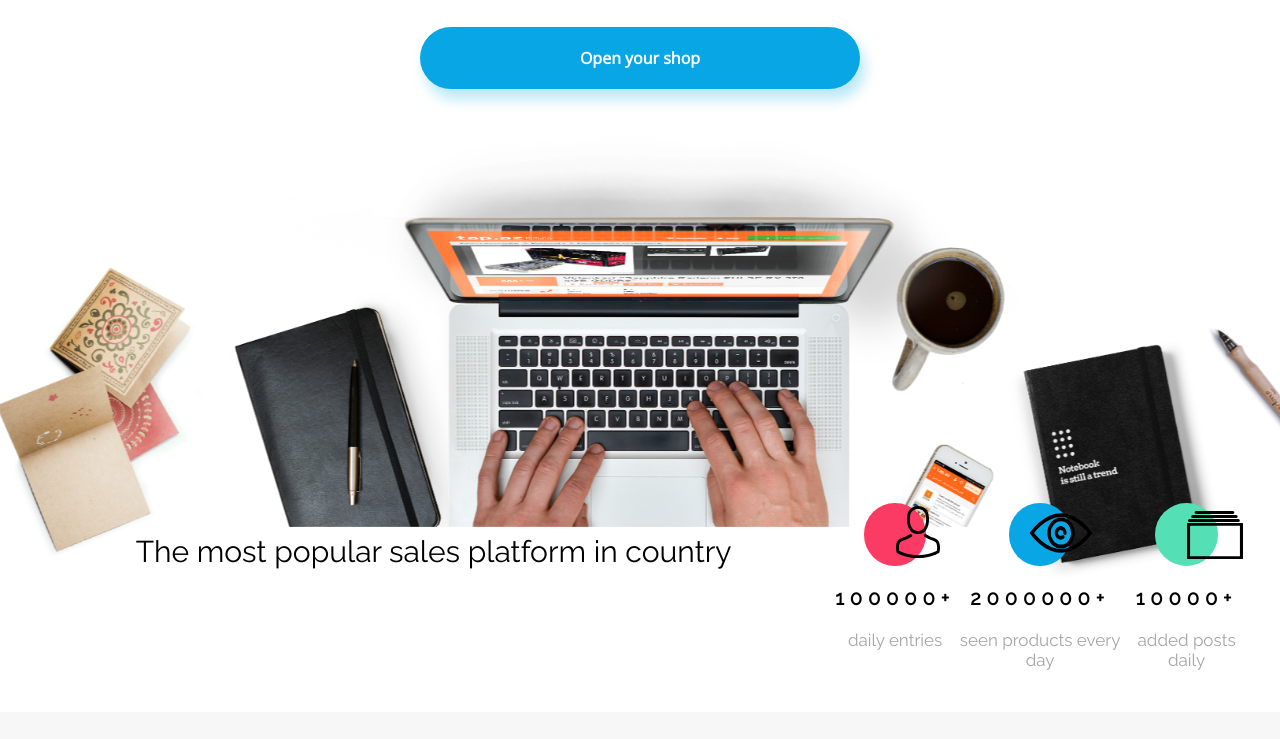
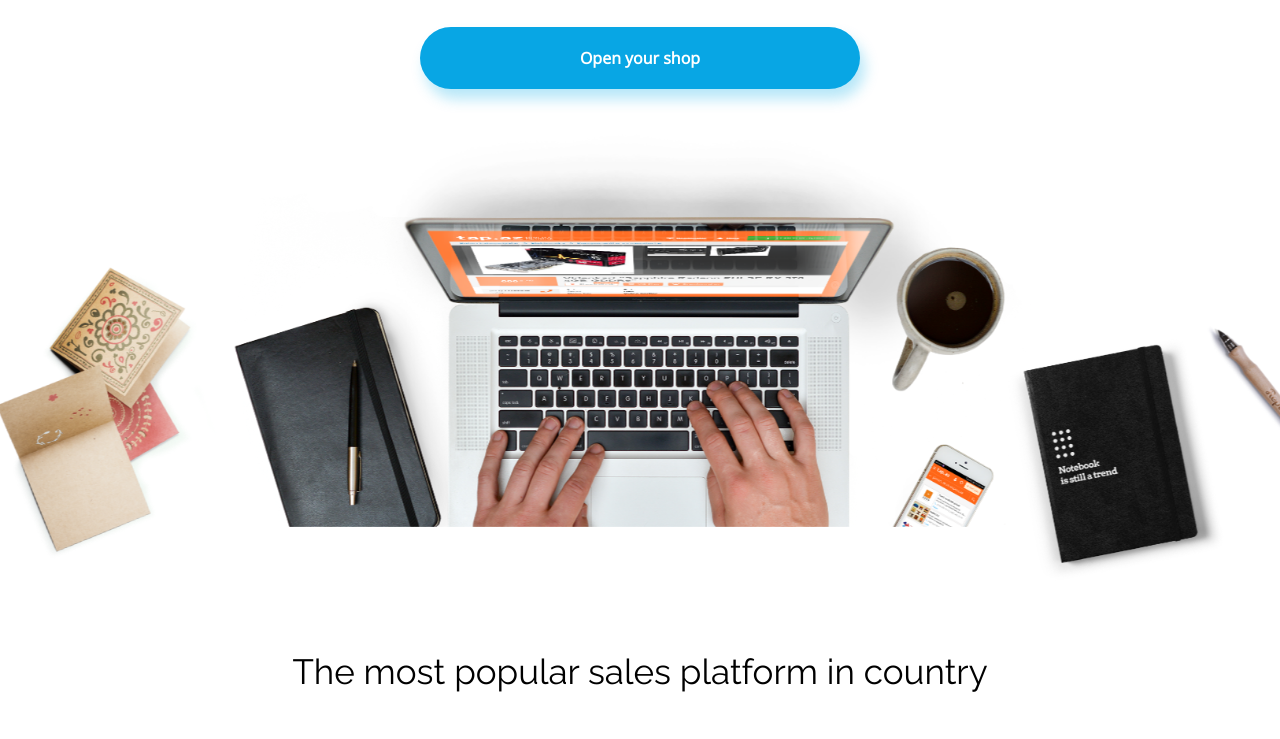
Before and after one commit to Davidrami12/oxygen-shop, a website: page index.html in a window 1280 px wide. Shown: the part 266-1005 px from the top of the page. Drawn offline with nearby package versions, Linux system fonts and the light colour scheme.

Commit message:
why us styles for desktop completed

```diff
--- a/index.html
+++ b/index.html
@@ -49,9 +49,10 @@
             </div>
 
 
+            <h1 class="topic-title">The most popular sales platform in country</h1>
 
             <div class="topics">
-                <p>The most popular sales platform in country</p>
+
 
                 <div class="topic1">
                     <div class="topic1-img">
--- a/src/styles.scss
+++ b/src/styles.scss
@@ -144,10 +144,10 @@ nav {
 .why-us h1{
   font-family: $font;
   text-align: center;
-  text-align: center;
   line-height: 2.5625rem;
   font-size: 2.1875rem;
   font-weight: 400;
+  //margin-bottom: 500px;
 }
 
 
@@ -194,6 +194,7 @@ nav {
   overflow: hidden;
   height: 99vh;
   margin-top: 20px;
+  margin-bottom: -550px;
 }
 
 .wallpaper{
@@ -204,7 +205,7 @@ nav {
 }
 
 .why-us .topics{
-  margin-top: -60vh;
+  //margin-top: -60vh;
   display: block;
   text-align: center;
   padding: 2rem;
@@ -755,6 +756,7 @@ footer{
 // DESKTOP STYLES
 @media only screen and (min-width: 1000px) {
 
+  // HEADER LINKS - DESKTOP
 	.list {
     text-align: right;
     flex-direction: row;
@@ -795,15 +797,24 @@ footer{
   .logo{
     margin-top: 15px;
     margin-bottom: 15px;
-    margin-left: 5rem;
+    margin-left: 5.5rem;
   }
-
-
 
   nav{
     display: flex;
     align-items: center;
 
+  }
+
+
+
+  // WHY US SECTION - DESKTOP
+
+  .why-us{
+    display: block;
+    flex-direction: column;
+    align-items: center;
+    margin-bottom: 100px;
   }
 
   .why-us button{
@@ -814,6 +825,7 @@ footer{
     width: 100%;
     display: block;
     overflow: hidden;
+    margin-bottom: -250px;
   }
 
   .wallpaper{
@@ -823,18 +835,29 @@ footer{
     height: 100%;
     margin-top: -150px;
     //padding-top: 200px;
+    margin-bottom: -200px;
   }
 
-  .why-us{
+  .topic-title{
+    font-family: 'Raleway';
+    font-style: normal;
+    font-weight: 400;
+    font-size: 36px;
+    line-height: 42px;
     display: block;
-    flex-direction: column;
-    align-items: center;
+    font-size: 1.5em;
+    margin-bottom: 50px;
   }
 
   .why-us .topics{
+    margin-top: -300px;
     display: flex;
+    width: 50%;
     flex-direction: row;
     text-align: center;
+    margin-bottom: 200px;
+    justify-content: space-between;
+    margin: 0 auto;
   }
 
 
```
Also changed, not shown: src/styles.css, 1 other file.
